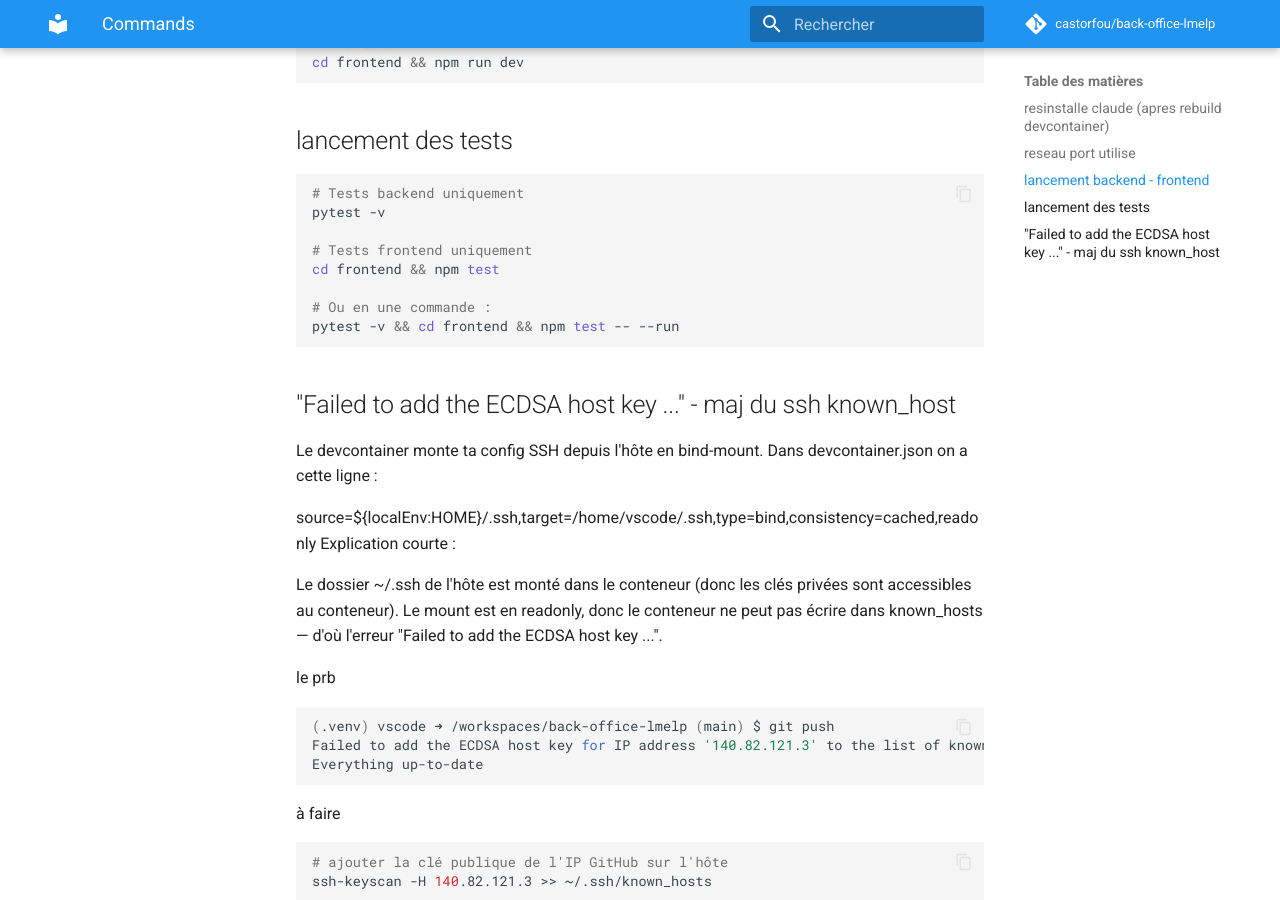
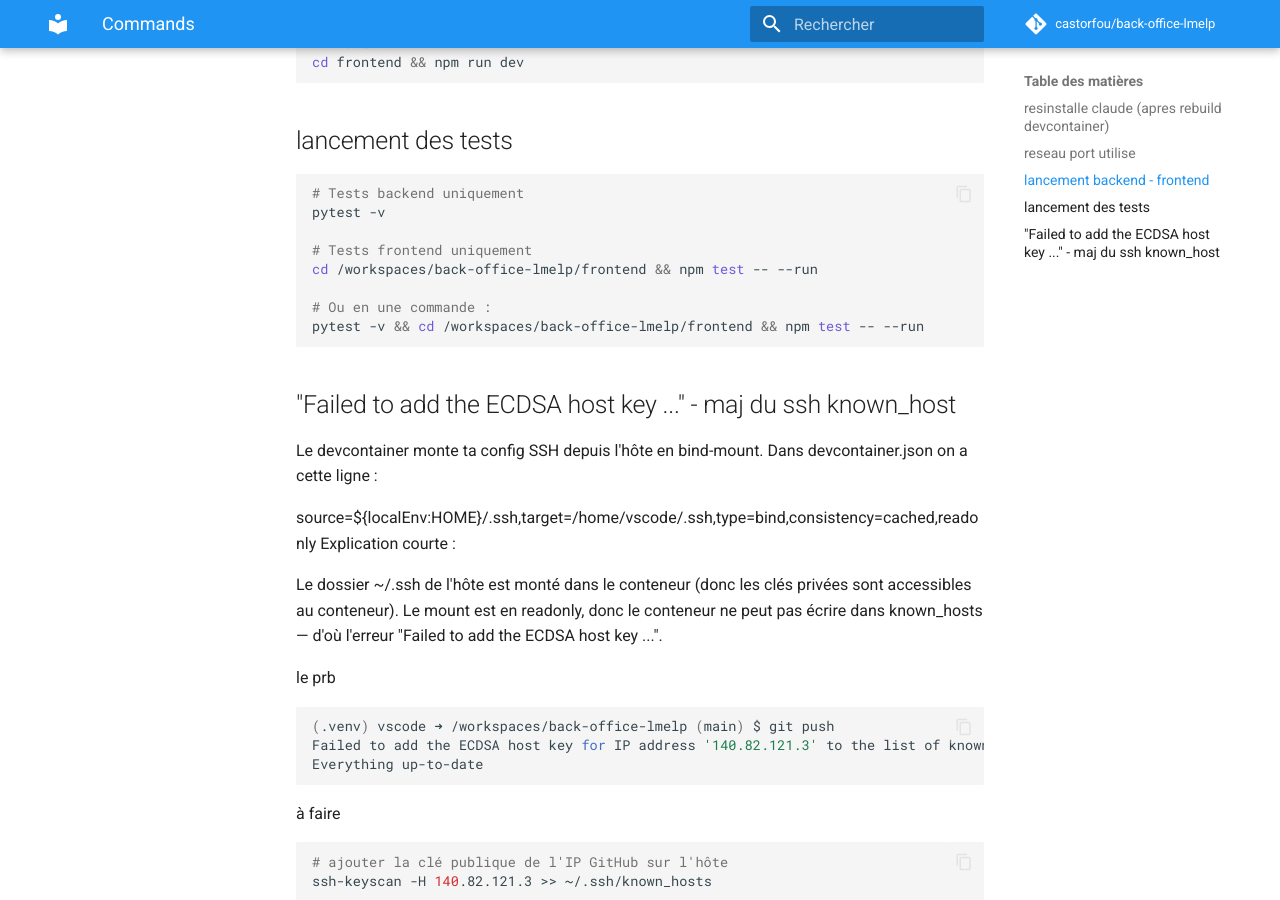
Before and after one commit to castorfou/back-office-lmelp, an MkDocs documentation site: the page built from docs/commands.md, in a window 1280 px wide and 900 px high, scrolled down 754 px. Built offline with MkDocs 1.6.1 and Material for MkDocs 9.7.7, drawn with Linux system fonts in a browser that asks for light colours; comment, search, counter and statistics services are not loaded.

Commit message:
update sur lancement tests frontend

````diff
--- a/docs/commands.md
+++ b/docs/commands.md
@@ -37,10 +37,10 @@ cd frontend && npm run dev
 pytest -v
 
 # Tests frontend uniquement
-cd frontend && npm test
+cd /workspaces/back-office-lmelp/frontend && npm test -- --run
 
 # Ou en une commande :
-pytest -v && cd frontend && npm test -- --run
+pytest -v && cd /workspaces/back-office-lmelp/frontend && npm test -- --run
 ```
 
 ## "Failed to add the ECDSA host key ..." - maj du ssh known_host
````
